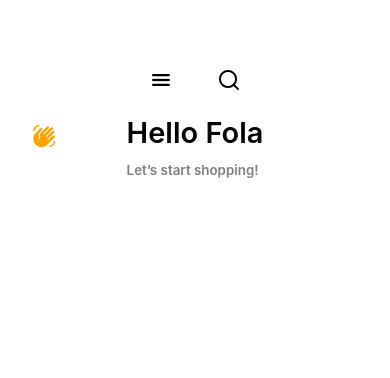
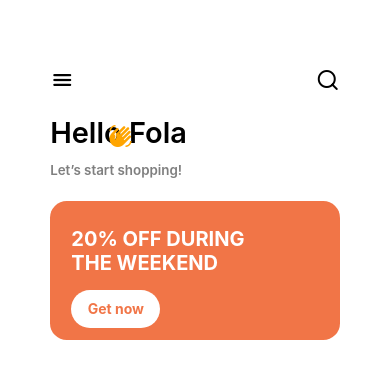
Before and after one commit to Saleem3097/FashionApp, a React Native app: screen / in a window 390 px wide. Shown: the top 378 px of the page. Built offline with nearby package versions, Linux system fonts and the light colour scheme.

Commit message:
Done with Promo Card  completed

```diff
--- a/src/components/MenuCard.tsx
+++ b/src/components/MenuCard.tsx
@@ -27,7 +27,6 @@ const styles = StyleSheet.create({
     flexDirection: "row",
     justifyContent: "space-between",
     alignItems: "center",
-    paddingHorizontal: s(20),
   },
   menu: {
     width: s(24),
--- /dev/null
+++ b/src/components/PromoOfferCard.tsx
@@ -0,0 +1,50 @@
+import { StyleSheet, Text, TouchableOpacity, View } from "react-native";
+import React from "react";
+import { s } from "react-native-size-matters";
+
+const PromoOfferCard = () => {
+  return (
+    <View style={styles.container}>
+      <Text style={styles.promoMessage}>20% OFF DURING THE WEEKEND</Text>
+      <TouchableOpacity style={styles.promoButton}>
+        <Text style={styles.promoButtonText}>Get now</Text>
+      </TouchableOpacity>
+    </View>
+  );
+};
+
+export default PromoOfferCard;
+
+const styles = StyleSheet.create({
+  container: {
+    backgroundColor: "#F17547",
+    height: s(125),
+    width: s(260),
+    marginTop: s(20),
+    borderRadius: s(15),
+  },
+  promoMessage: {
+    height: s(40),
+    width: s(181),
+    fontSize: s(18),
+    fontWeight: "700",
+    color: "#FFFFFF",
+    top: s(24),
+    left: s(19),
+  },
+  promoButton: {
+    width: s(80),
+    height: s(34.12),
+    borderRadius: s(17.65),
+    backgroundColor: "#FFFFFF",
+    justifyContent: "center",
+    alignContent: "center",
+    top: s(40),
+    left: s(19),
+  },
+  promoButtonText: {
+    color: "#F17547",
+    textAlign: "center",
+    fontWeight: "700",
+  },
+});
--- a/src/screens/HomePage.tsx
+++ b/src/screens/HomePage.tsx
@@ -3,12 +3,14 @@ import React from "react";
 import MenuCard from "../components/MenuCard";
 import { s } from "react-native-size-matters";
 import GreetName from "../components/GreetName";
+import PromoOfferCard from "../components/PromoOfferCard";
 
 const HomePage = () => {
   return (
     <View style={styles.container}>
       <MenuCard />
       <GreetName />
+      <PromoOfferCard />
     </View>
   );
 };
@@ -16,5 +18,5 @@ const HomePage = () => {
 export default HomePage;
 
 const styles = StyleSheet.create({
-  container: { marginTop: s(60) },
+  container: { marginTop: s(60), marginHorizontal: s(23) },
 });
```
